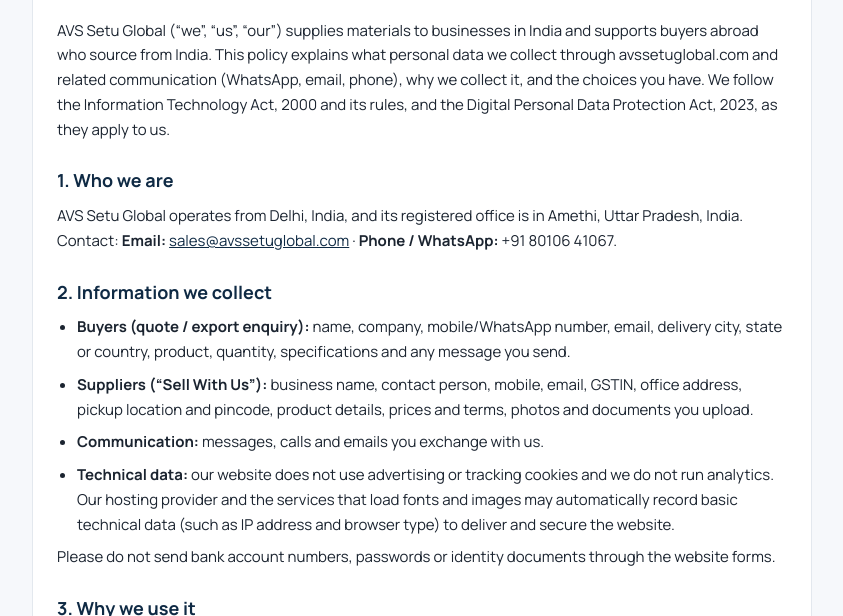
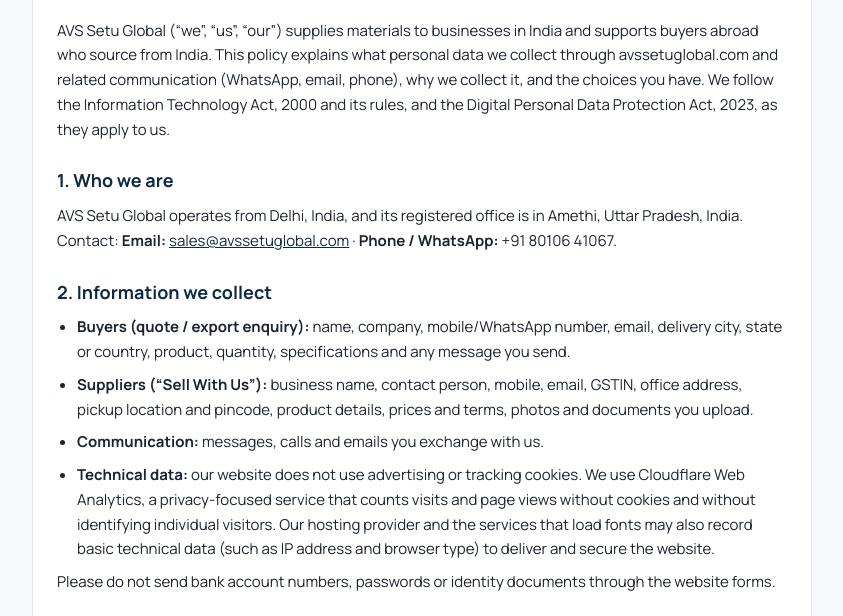
Before and after one commit to News120/avssetuglobal-website, a plain HTML site: page privacy.html in a window 1280 px wide. Shown: the part 182-798 px from the top of the page, without its empty margins (218-1061 px from the left). Drawn offline with Linux system fonts and the light colour scheme.

Commit message:
Add Cloudflare Web Analytics; update Privacy Policy
Co-Authored-By: Claude Opus 5.5 <noreply@anthropic.com>
Claude-Session: https://claude.ai/code/session_01NVJtoCDHz63nx3LasfBNSY

```diff
--- a/privacy.html
+++ b/privacy.html
@@ -25,7 +25,7 @@ footer{text-align:center;color:#5d6b7a;font-size:13px;padding:10px 20px 30px}
 <li><b>Buyers (quote / export enquiry):</b> name, company, mobile/WhatsApp number, email, delivery city, state or country, product, quantity, specifications and any message you send.</li>
 <li><b>Suppliers (“Sell With Us”):</b> business name, contact person, mobile, email, GSTIN, office address, pickup location and pincode, product details, prices and terms, photos and documents you upload.</li>
 <li><b>Communication:</b> messages, calls and emails you exchange with us.</li>
-<li><b>Technical data:</b> our website does not use advertising or tracking cookies and we do not run analytics. Our hosting provider and the services that load fonts and images may automatically record basic technical data (such as IP address and browser type) to deliver and secure the website.</li>
+<li><b>Technical data:</b> our website does not use advertising or tracking cookies. We use Cloudflare Web Analytics, a privacy-focused service that counts visits and page views without cookies and without identifying individual visitors. Our hosting provider and the services that load fonts may also record basic technical data (such as IP address and browser type) to deliver and secure the website.</li>
 </ul>
 <p>Please do not send bank account numbers, passwords or identity documents through the website forms.</p>
 
```
Also changed, not shown: index.html (+1 -0 lines), preview.html (+1 -0 lines).
